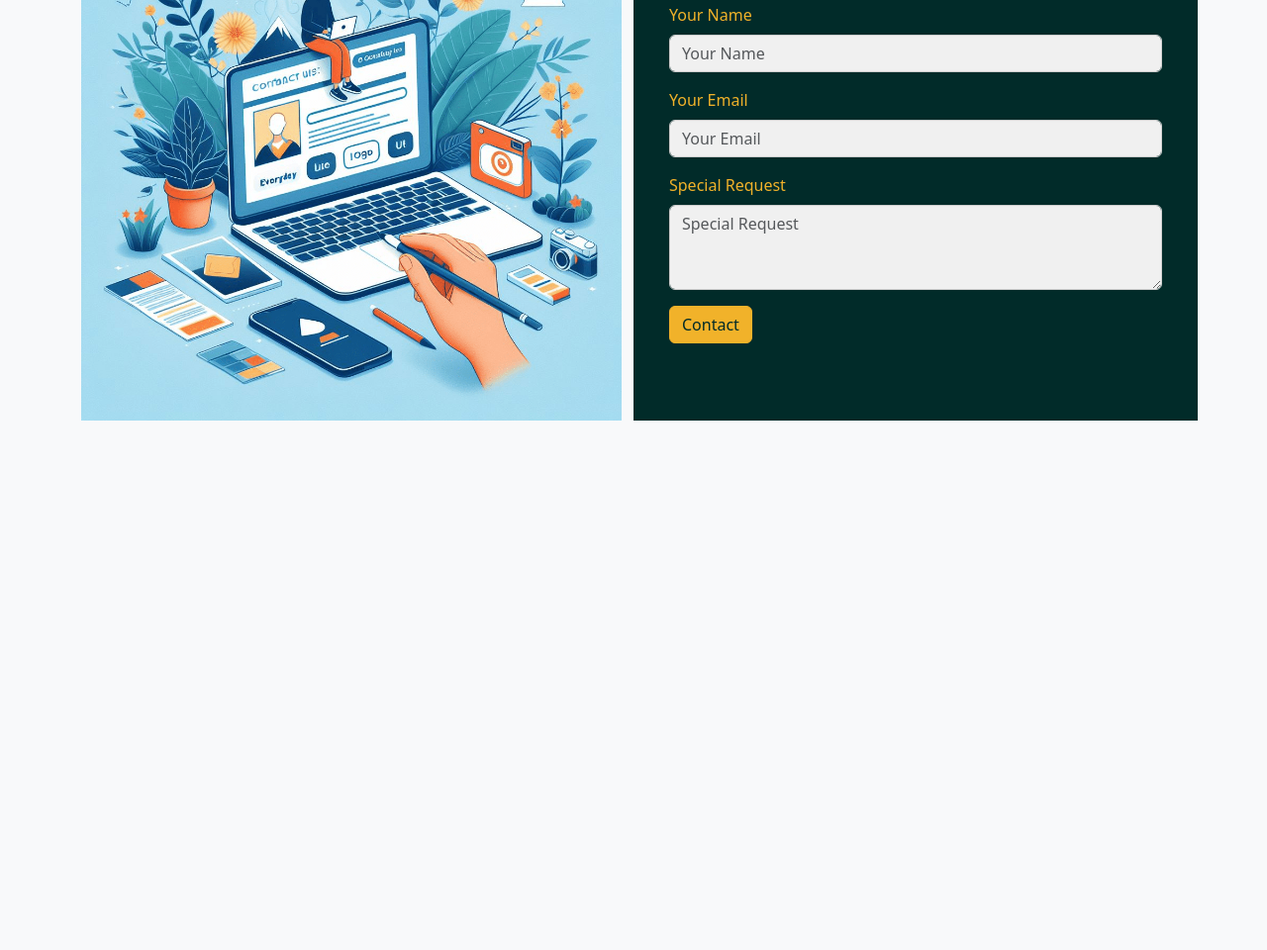
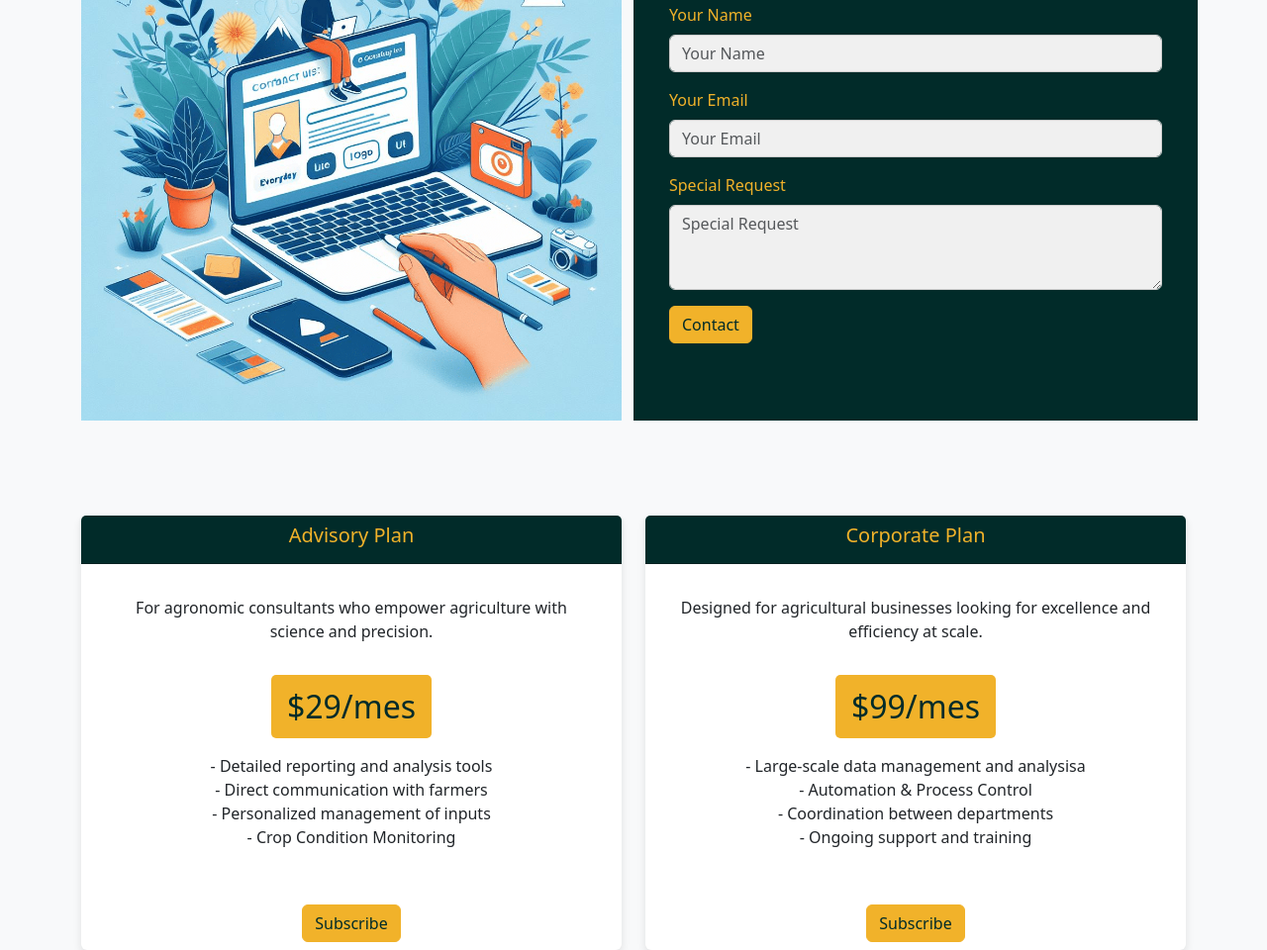
Before and after one commit to upc-pre-202401-si730-sw53-agrisynth/agrisynth-landing-page, a plain HTML site: page index.html in a window 1280 px wide. Shown: the part 3341-4301 px from the top of the page at 99% size. Before the commit the page ends 3766 px from the top, so only its background shows below. Drawn offline with nearby package versions, Linux system fonts and the light colour scheme.

Commit message:
test: add subscription section from US06

```diff
--- a/index.html
+++ b/index.html
@@ -201,6 +201,51 @@
         </div>
       </div>
     </section>
-
+    <section id="subscription-plans" class="container mt-5 pt-5">
+      <div class="row row-cols-1 row-cols-md-2 g-4 justify-content-center">
+        <!-- Plan Asesor -->
+        <div class="col">
+          <div class="card h-100 text-center subscription-card">
+            <div class="card-header">
+              <h5 class="card-title">Advisory Plan</h5>
+            </div>
+            <div class="card-body">
+              <p class="card-text">For agronomic consultants who empower agriculture with science and precision.</p>
+              <p class="price">$29/mes</p>
+              <ul class="list-unstyled">
+                <li>- Detailed reporting and analysis tools</li>
+                <li>- Direct communication with farmers</li>
+                <li>- Personalized management of inputs</li>
+                <li>- Crop Condition Monitoring</li>
+              </ul>
+            </div>
+            <div class="card-footer">
+              <a href="#" class="btn btn-primary">Subscribe</a>
+            </div>
+          </div>
+        </div>
+        <!-- Plan Corporativo -->
+        <div class="col">
+          <div class="card h-100 text-center subscription-card">
+            <div class="card-header">
+              <h5 class="card-title">Corporate Plan</h5>
+            </div>
+            <div class="card-body">
+              <p class="card-text">Designed for agricultural businesses looking for excellence and efficiency at scale.</p>
+              <p class="price">$99/mes</p>
+              <ul class="list-unstyled">
+                <li>- Large-scale data management and analysisa</li>
+                <li>- Automation & Process Control</li>
+                <li>- Coordination between departments</li>
+                <li>- Ongoing support and training</li>
+              </ul>
+            </div>
+            <div class="card-footer">
+              <a href="#" class="btn btn-primary">Subscribe</a>
+            </div>
+          </div>
+        </div>
+      </div>
+    </section>
   </body>
 </html>
--- a/styles.css
+++ b/styles.css
@@ -172,3 +172,57 @@ body {
         margin-top: -50px;
     }
 }
+#subscription-plans .subscription-card {
+  border: none;
+  box-shadow: 0 4px 8px rgba(0, 0, 0, 0.1);
+  background: #ffffff;
+  transition: all 0.3s ease-in-out;
+}
+
+#subscription-plans .subscription-card:hover {
+  transform: translateY(-5px);
+  box-shadow: 0 6px 12px rgba(0, 0, 0, 0.2);
+}
+
+#subscription-plans .card-header {
+  background: #012b29;
+  color: #f1b22a;
+}
+
+#subscription-plans .card-body {
+  padding: 2rem;
+}
+
+#subscription-plans .price {
+  font-size: 2rem;
+  color: #012b29;
+  background-color: #f1b22a;
+  padding: 0.5rem 1rem;
+  border-radius: 5px;
+  display: inline-block;
+  margin: 1rem 0;
+}
+
+#subscription-plans .card-footer {
+  background-color: transparent;
+  border-top: none;
+}
+
+#subscription-plans .btn-primary {
+  color: #012b29;
+  background-color: #f1b22a;
+  border-color: #f1b22a;
+}
+
+#subscription-plans .btn-primary:hover {
+  background-color: #e8a022;
+  border-color: #e8a022;
+}
+
+
+
+  @media (max-width: 768px) {
+    #subscription-plans .subscription-card {
+      margin-bottom: 2rem;
+    }
+  }
```
